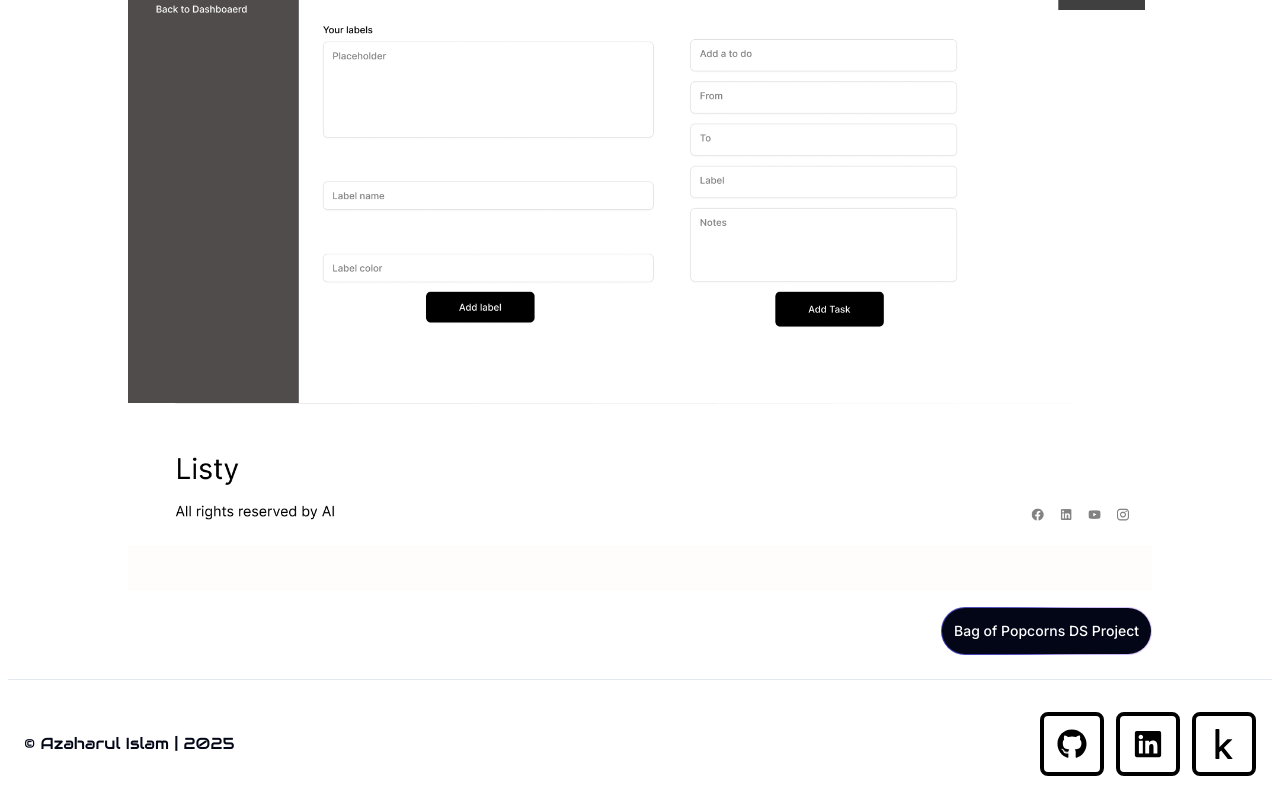
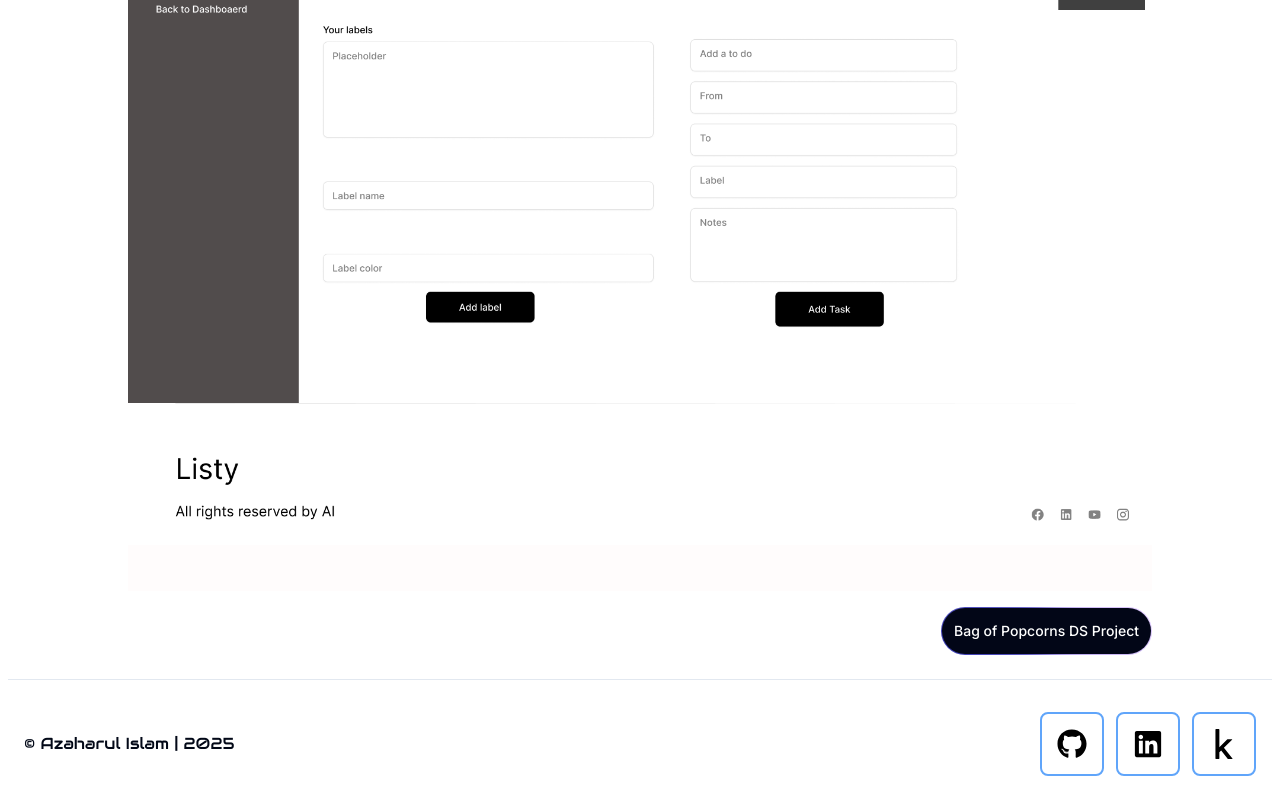
Before and after one commit to Azaharulislam171/portfolio, a Next.js app: page /projects/listy in a window 1280 px wide. Shown: the part 1894-2694 px from the top of the page. Built offline with nearby package versions, Linux system fonts and the light colour scheme; a web font is replaced by a local one.

Commit message:
changed footer box

```diff
--- a/app/components/FooterSmall.tsx
+++ b/app/components/FooterSmall.tsx
@@ -19,7 +19,7 @@ const FooterSmall = () => {
           {socialMedia.map((info) => (
             <div
               key={info.id}
-              className="w-16 h-16 cursor-pointer flex justify-center items-center backdrop-filter backdrop-blur-lg saturate-180 bg-opacity-75  rounded-lg border-4 border-black ;"
+              className="w-16 h-16 cursor-pointer flex justify-center items-center backdrop-filter backdrop-blur-lg saturate-180 bg-opacity-75  rounded-lg border-2 border-blue-400 dark:border-indigo-500 ;"
               onClick={() => info.link && window.open(info.link, "_blank")} // Open link in a new tab
             >
 
```
